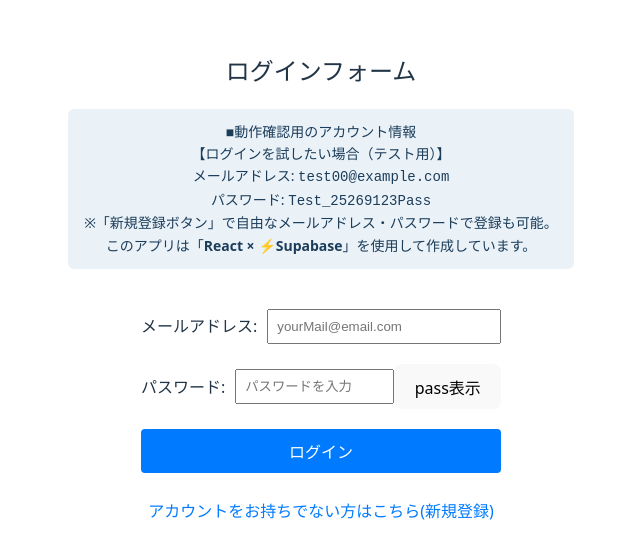
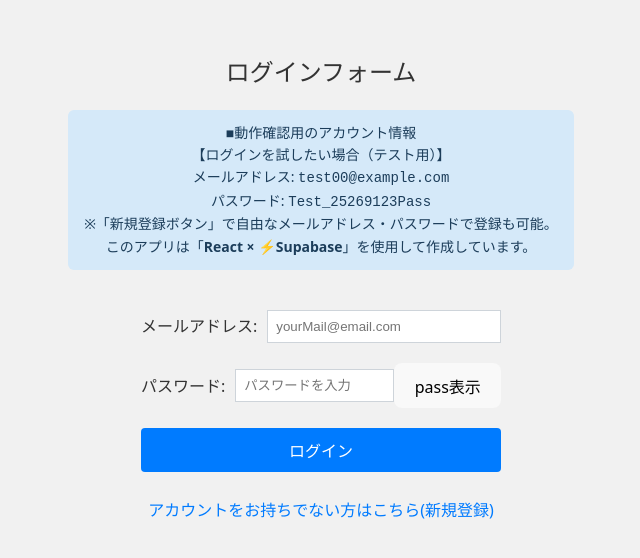
Before and after one commit to terahashi/react-next-study, a React (Vite) app: page /study/LoginFormApp in a window 1280 px wide. Shown: the part 104-662 px from the top of the page, without its empty margins (319-959 px from the left). Built offline with nearby package versions, Linux system fonts and the light colour scheme; no server answers.

Commit message:
styled-componentsでログインアプリの背景・入力欄のスタイル修正

```diff
--- a/package.json
+++ b/package.json
@@ -14,7 +14,7 @@
     "nanoid": "^5.1.5",
     "react": "^19.1.0",
     "react-dom": "^19.1.0",
-    "styled-components": "^6.1.19"
+    "styled-components": "^6.5.3"
   },
   "devDependencies": {
     "@eslint/js": "^9.25.0",
--- a/src/pages/study/LoginFormApp.jsx
+++ b/src/pages/study/LoginFormApp.jsx
@@ -20,8 +20,32 @@
 import React, { useState, useEffect } from 'react';
 import { supabase } from '../../lib/supabaseClient'; // Supabaseの公式ライブラリ
 
+//styled-components
+//createGlobalStyleとは「body など、アプリ全体に適用するCSSを作成する機能」
+import styled, { createGlobalStyle } from 'styled-components';
+
 import { Login } from '../../components/study/Login';
 import { LoginSuccess } from '../../components/study/LoginSuccess';
+
+// このログインアプリだけに「bodyタグ専用のグローバルスタイル」を定義
+const GlobalStyle = createGlobalStyle`
+  body {
+    background-color: #f1f1f1;
+    color: #333333;
+    margin: 0;
+  }
+  /* Viteのデフォルトダークモードを打ち消す */
+  input, select, textarea {
+    background-color: #ffffff;
+    color: #333333;
+    border: 1px solid #ced4da;
+  }
+`;
+
+// ログインアプリ全体の背景（画面の高さいっぱいに薄いグレーを敷く）
+const AppContainer = styled.div`
+  background-color: #f1f1f1;
+`;
 
 // エラーの日本語化：ログインや新規登録で表示される「Supabaseの英語エラー」を日本語に変換する関数を作成
 const translateError = (errorMessage) => {
@@ -230,17 +254,28 @@ export const LoginFormApp = () => {
 
   //ログイン成功時は完了画面を返す(アーリーリターン)
   if (isLoggedIn) {
-    //LoginSuccess.jsxを呼び出す
-    return <LoginSuccess email={formData.email} user={user} onReset={handleLogout} />;
+    return (
+      <>
+        <GlobalStyle />
+
+        <AppContainer>
+          <LoginSuccess email={formData.email} user={user} onReset={handleLogout} />;
+        </AppContainer>
+      </>
+    );
   }
 
   //JSX「ログインフォーム」
   return (
+    <>
+      {' '}
+      <GlobalStyle />
+      <AppContainer>
         <div style={{ padding: '20px', margin: '0 auto' }}>
           <h2>ログインフォーム</h2>
           <div
             style={{
-          backgroundColor: '#eaf2f8',
+              backgroundColor: '#d5e9f9',
               padding: '12px 16px',
               borderRadius: '6px',
               marginBottom: '20px',
@@ -327,5 +362,7 @@ export const LoginFormApp = () => {
         </button>
       </form> */}
         </div>
+      </AppContainer>
+    </>
   );
 };
```
Also changed, not shown: 2 other files (tests, documents, lock files or other folders). Lines whose indentation alone changed are shown as unchanged.
